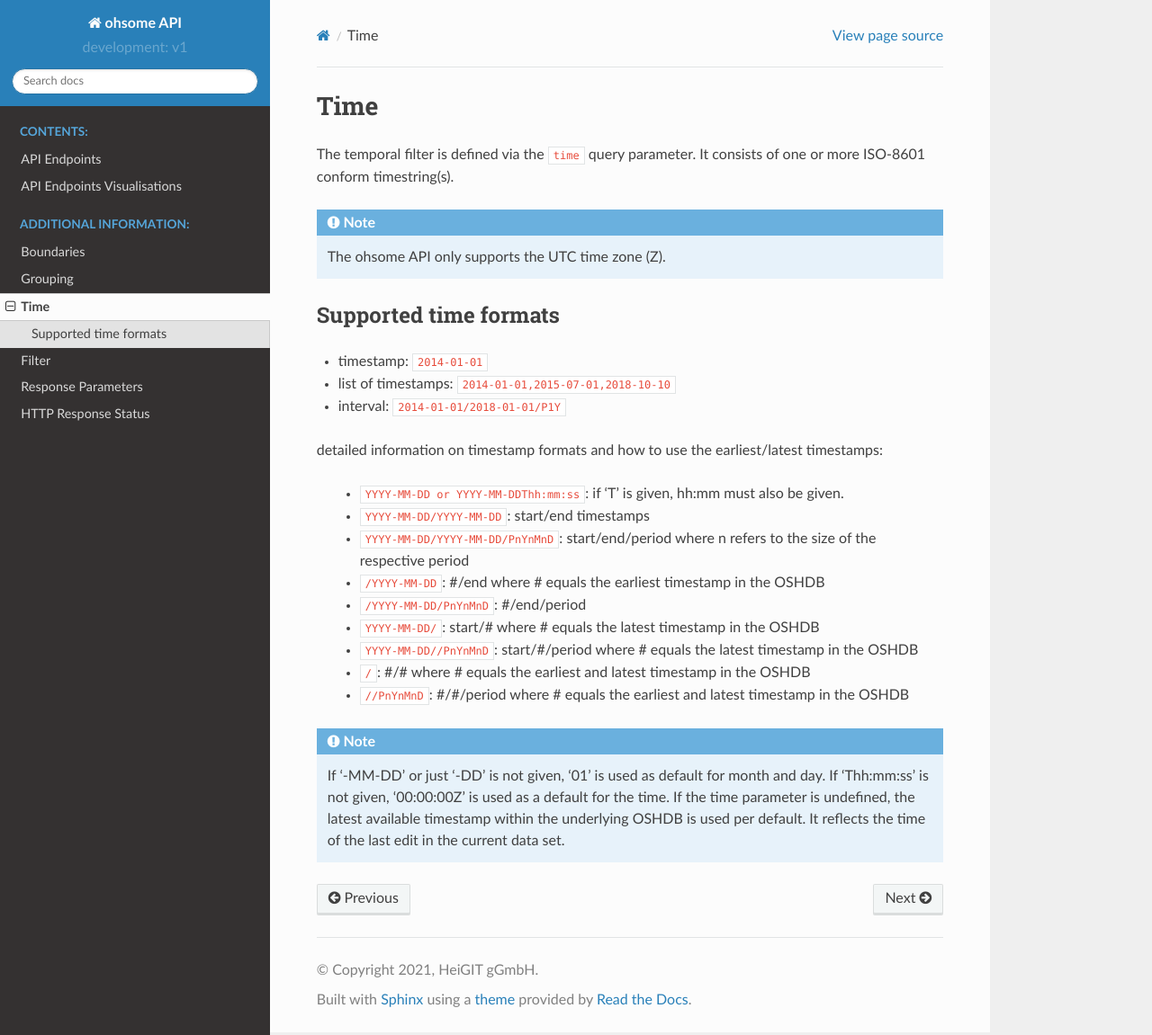
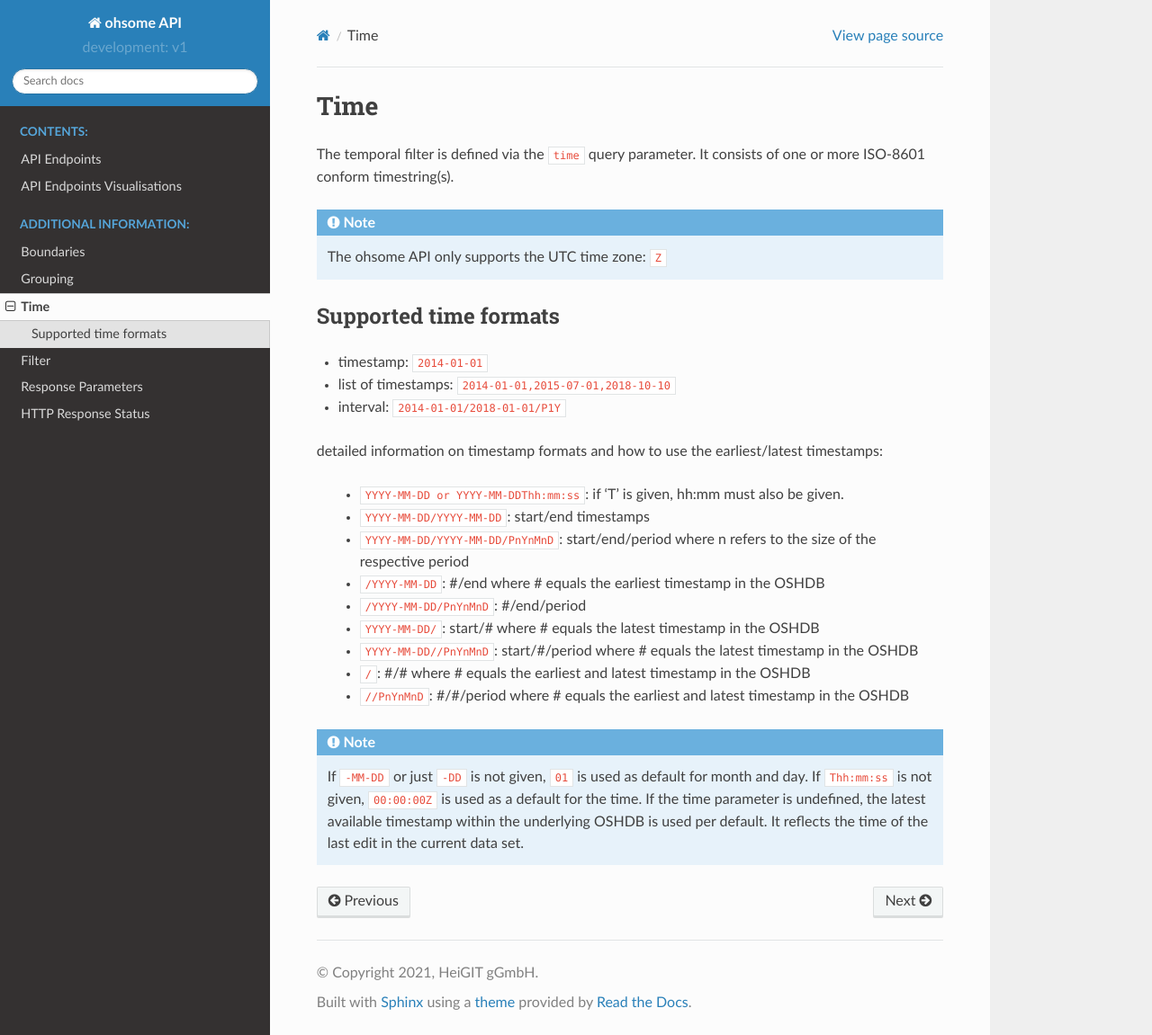
Before and after one commit to GIScience/ohsome-api, a Sphinx documentation site: the page built from docs/time.rst, in a window 1280 px wide and 1151 px high. Shown: the whole window at 90% size. Built offline with Sphinx 7.4.7 and the Read the Docs theme 2.0.0, drawn with Linux system fonts in a browser that asks for light colours.

```diff
--- a/docs/time.rst
+++ b/docs/time.rst
@@ -4,7 +4,7 @@ Time
 The temporal filter is defined via the ``time`` query parameter. It consists of one or more
 ISO-8601 conform timestring(s).
 
-.. note:: The ohsome API only supports the UTC time zone (Z).
+.. note:: The ohsome API only supports the UTC time zone: ``Z``
 
 Supported time formats
 ----------------------
@@ -25,5 +25,5 @@ detailed information on timestamp formats and how to use the earliest/latest tim
     * ``/``: #/# where # equals the earliest and latest timestamp in the OSHDB
     * ``//PnYnMnD``: #/#/period where # equals the earliest and latest timestamp in the OSHDB
 
-.. note:: If '-MM-DD' or just '-DD' is not given, '01' is used as default for month and day. If 'Thh:mm:ss' is not given, '00:00:00Z' is used as a default for the time.
-			If the time parameter is undefined, the latest available timestamp within the underlying OSHDB is used per default. It reflects the time of the last edit in the current data set.
+.. note:: If ``-MM-DD`` or just ``-DD`` is not given, ``01`` is used as default for month and day. If ``Thh:mm:ss`` is not given, ``00:00:00Z`` is used as a default for the time.
+          If the time parameter is undefined, the latest available timestamp within the underlying OSHDB is used per default. It reflects the time of the last edit in the current data set.
```
